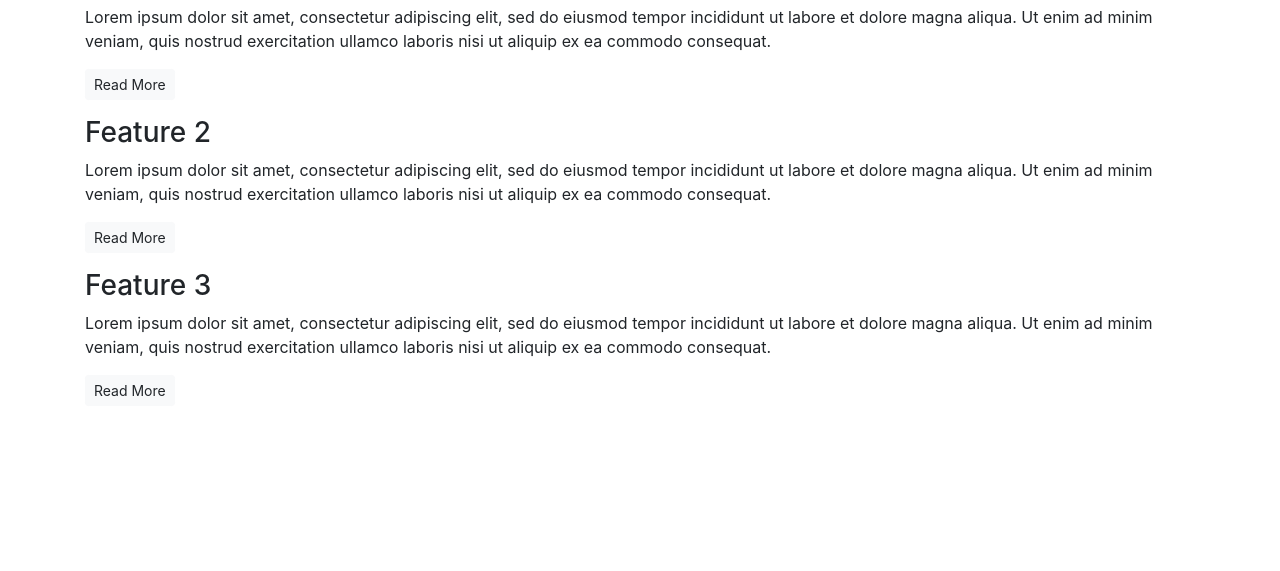
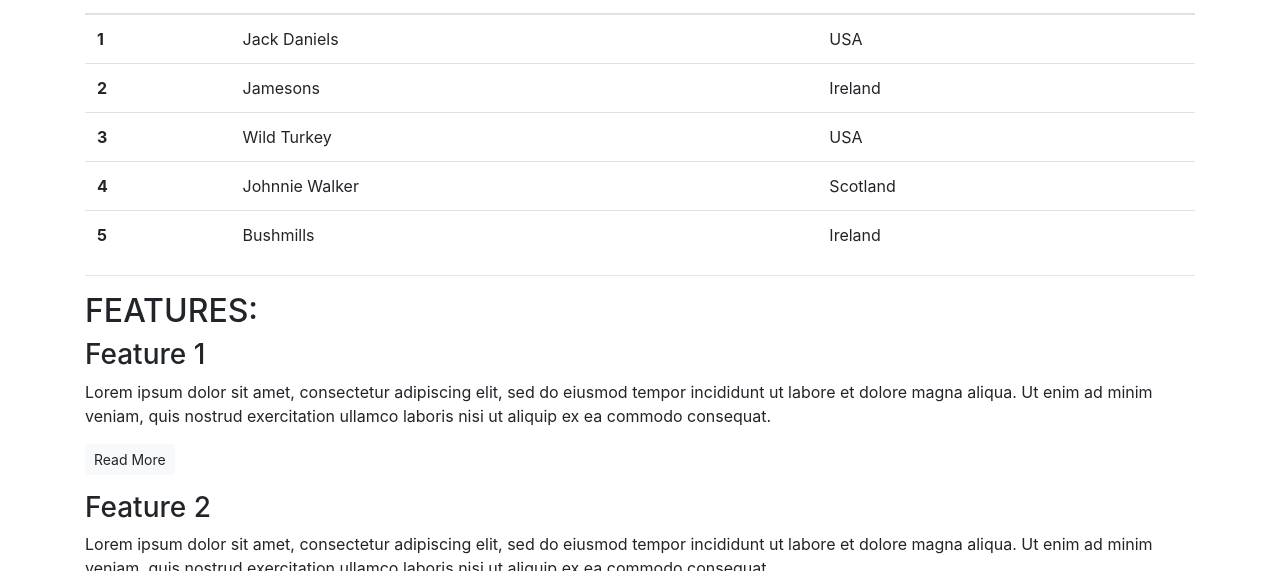
Before and after one commit to Landfish744/Whiskey-bootstrap-project, a plain HTML site: page index.html in a window 1280 px wide. Shown: the part 529-1100 px from the top of the page. Before the commit the page ends 951 px from the top, so only its background shows below. Drawn offline with nearby package versions, Linux system fonts and the light colour scheme.

Commit message:
Bootstrap challenge

```diff
--- a/index.html
+++ b/index.html
@@ -37,6 +37,49 @@
         <!-- /.quotes -->
         <hr>
 
+        <!-- Favorites -->
+        <section class="favorites">
+            <h2 class="text-uppercase">Monthly favorites:</h2>
+            <table class="table">
+                <thead>
+                    <tr>
+                        <th scope="col">#</th>
+                        <th scope="col">name</th>
+                        <th scope="col">origin</th>
+                    </tr>
+                </thead>
+                <tbody>
+                    <tr>
+                        <th scope=""row>1</th>
+                        <td>Jack Daniels</td>
+                        <td>USA</td>
+                    </tr>
+                    <tr>
+                        <th scope=""row>2</th>
+                        <td>Jamesons</td>
+                        <td>Ireland</td>
+                    </tr>
+                    <tr>
+                        <th scope=""row>3</th>
+                        <td>Wild Turkey</td>
+                        <td>USA</td>
+                    </tr>
+                    <tr>
+                        <th scope=""row>4</th>
+                        <td>Johnnie Walker</td>
+                        <td>Scotland</td>
+                    </tr>
+                    <tr>
+                        <th scope=""row>5</th>
+                        <td>Bushmills</td>
+                        <td>Ireland</td>
+                    </tr>
+                </tbody>
+            </table>
+        </section>
+        <!-- /.favorites -->
+        <hr>
+
         <!-- Features -->
         <section class="features">
             <h2 class="text-uppercase">Features:</h2>
```
